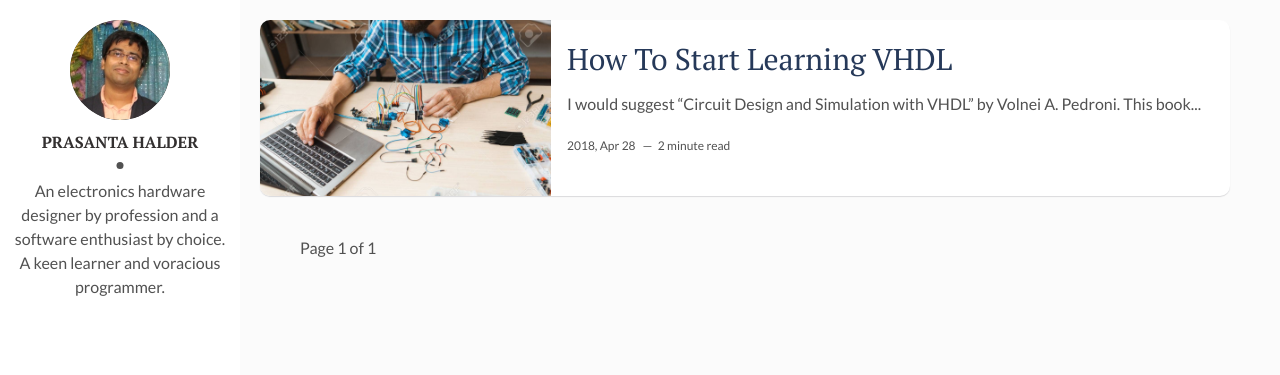
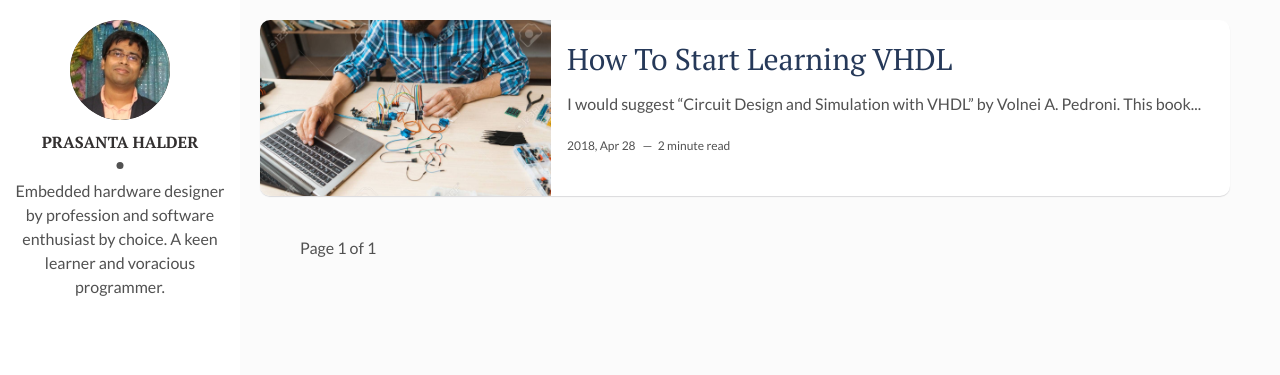
Before and after one commit to prashal/prashal.github.io, a Jekyll site: the page built from index.html, in a window 1280 px wide. Shown: the top 375 px of the page. Built offline with Jekyll 4.4.1, drawn with Linux system fonts in a browser that asks for light colours; the list of posts is cut into pages by our own code.

Commit message:
Update _config.yml

```diff
--- a/_config.yml
+++ b/_config.yml
@@ -10,7 +10,7 @@ site-twitter: #if your site has a twitter account, enter it here
 # Author Settings
 author: Prasanta Halder # add your name
 author-img: prasanta-halder.jpg # add your photo
-about-author: An electronics hardware designer by profession and a software enthusiast by choice. A keen learner and voracious programmer. # add description
+about-author: Embedded hardware designer by profession and software enthusiast by choice. A keen learner and voracious programmer. # add description
 social-twitter: prasa # add your Twitter handle
 social-facebook: prasanta.halder50 # add your Facebook handle
 social-github: prashal # add your Github handle
```
